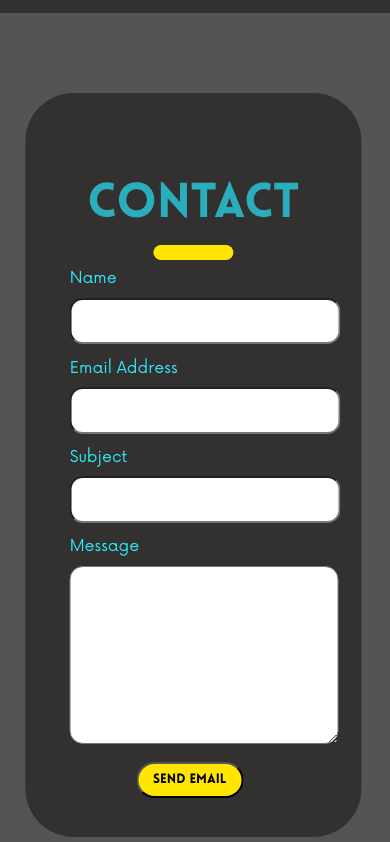
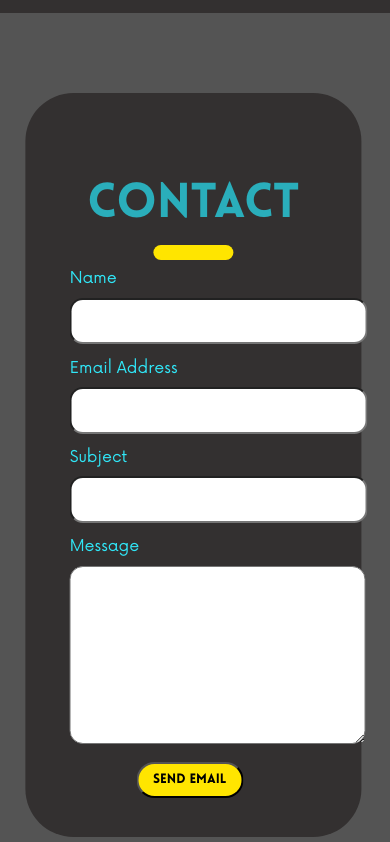
Before and after one commit to mdola19/mdola19.github.io, a plain HTML site: page index.html in a window 390 px wide. Shown: the part 5060-5902 px from the top of the page. Drawn offline with nearby package versions, Linux system fonts and the light colour scheme; a web font is replaced by a local one.

Commit message:
25th edit

```diff
--- a/css/main.scss
+++ b/css/main.scss
@@ -2572,11 +2572,15 @@ footer {
                 color: #30e6f7;
 
                 input {
-                    width: 18em;
+                    width: 20em;
                 }
 
                 textarea {
-                    width: 19em;
+                    width: 21em;
+                }
+
+                button {
+                    text-align: center;
                 }
             }
         }
```
Also changed, not shown: css/main.css, 1 other file.
